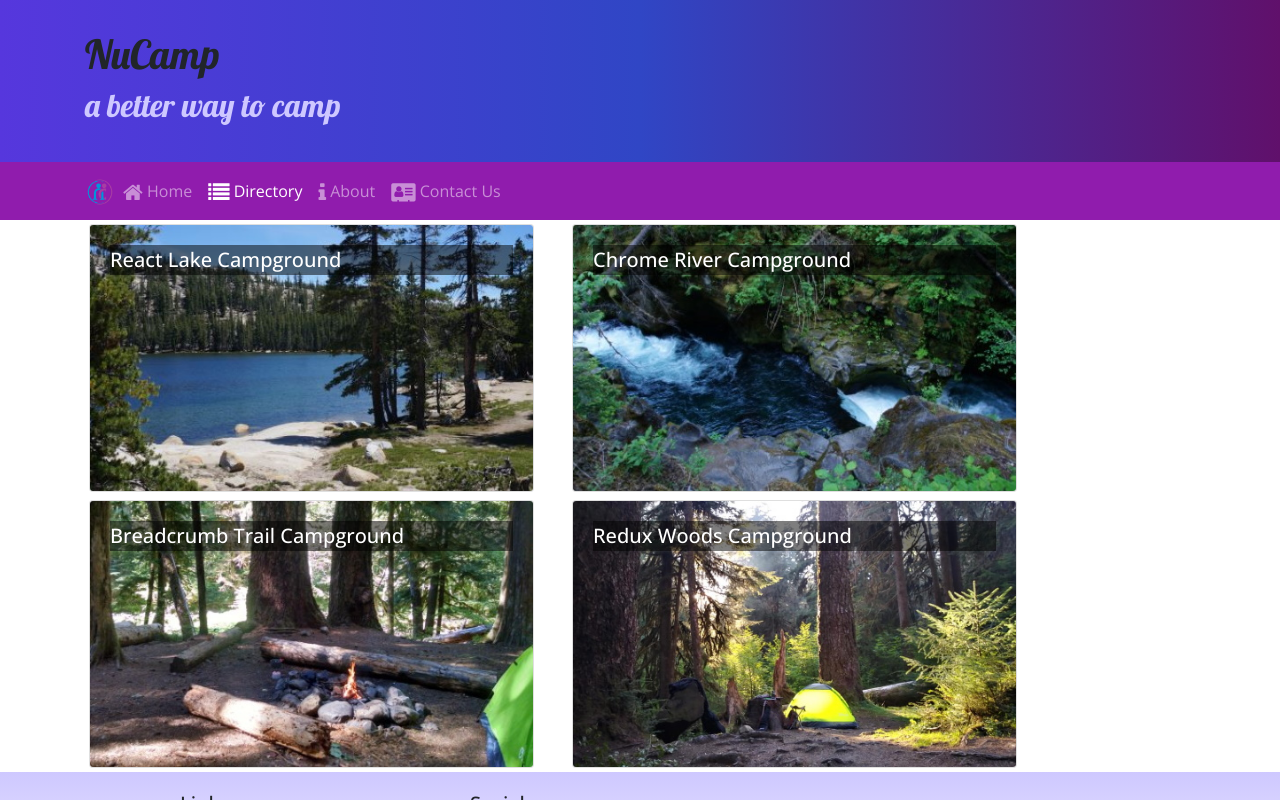
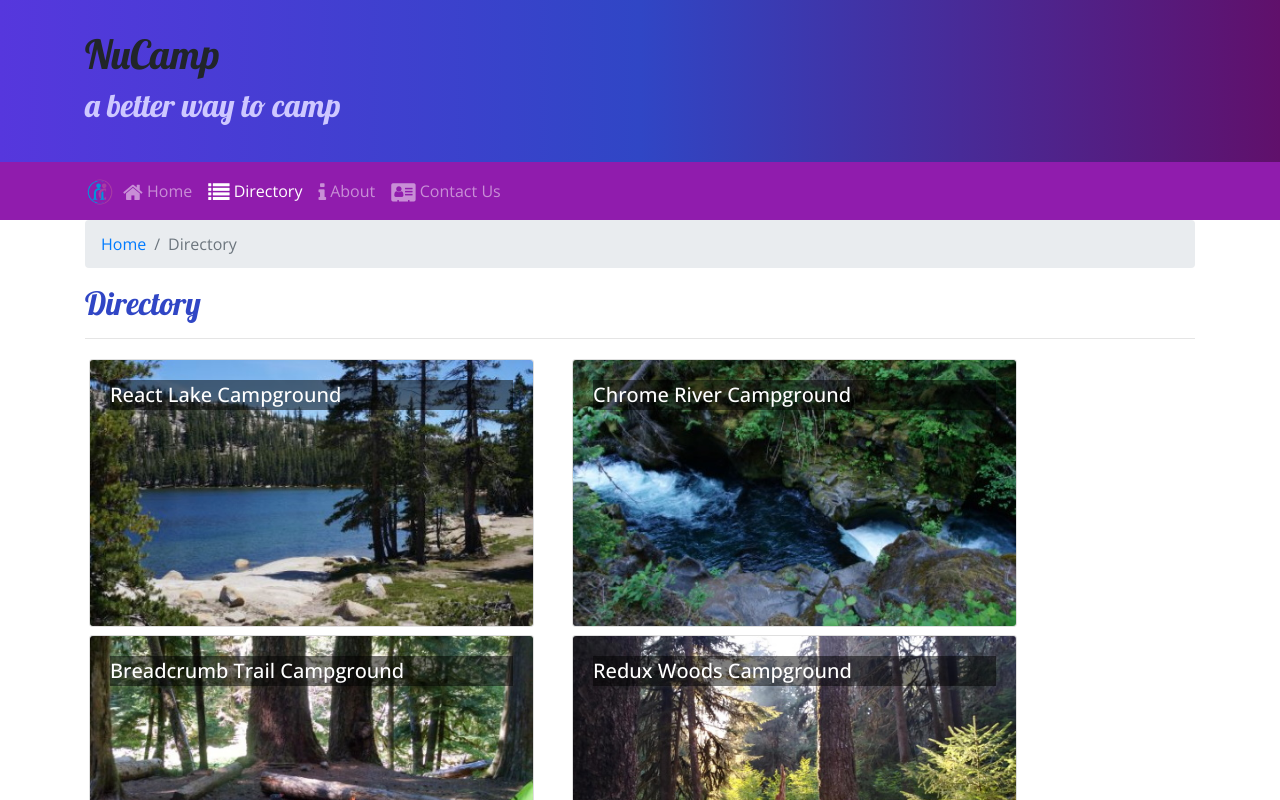
Before and after one commit to KitsuneMiko/react-practice, a React (Create React App) app: page /directory in a window 1280 px wide. Shown: the top 800 px of the page. Built offline with nearby package versions, Linux system fonts and the light colour scheme.

Commit message:
Week 3 Workshop Assignment

```diff
--- a/src/components/AboutComponent.js
+++ b/src/components/AboutComponent.js
@@ -2,12 +2,28 @@ import React from 'react';
 import { Breadcrumb, BreadcrumbItem, Card, CardBody, CardHeader, Media } from 'reactstrap';
 import { Link } from 'react-router-dom';
 
+function RenderPartner({partner}) {
+    if (partner) {
+        return (
+            <React.Fragment>
+                <Media object src={partner.image} alt={partner.name} width="150" />
+                <Media body className="ml-5 mb-4">
+                    <Media heading>{partner.name}</Media>
+                    {partner.description}
+                </Media>
+            </React.Fragment>
+        );
+    }
+    return <div />
+}
 
 function About(props) {
 
     const partners = props.partners.map(partner => {
         return (
-            <h5>{partner.name}</h5>
+            <Media tag="li" key={partner.id}>
+                <RenderPartner partner={partner}/> {/*Something about the way partner is being passed in is wrong, but what? */}
+            </Media>
         );
     });
 
--- a/src/components/CampsiteInfoComponent.js
+++ b/src/components/CampsiteInfoComponent.js
@@ -1,5 +1,6 @@
 import React from 'react';
-import { Card, CardImg, CardImgOverlay, CardText, CardBody, CardTitle } from 'reactstrap';
+import { Card, CardImg, CardImgOverlay, CardText, CardBody, Breadcrumb, BreadcrumbItem } from 'reactstrap';
+import { Link } from 'react-router-dom';
 
 
 
@@ -9,7 +10,6 @@ function RenderCampsite({campsite}) { //Returns cards with the campsite image, t
             <Card>
                 <CardImg top src={campsite.image} alt={campsite.name} />
                 <CardBody>
-                    <CardTitle>{campsite.name}</CardTitle>
                     <CardText>{campsite.description}</CardText>
                 </CardBody>
             </Card>
@@ -39,8 +39,18 @@ function CampsiteInfo(props) {
         return (
             <div className="container">
                 <div className="row">
-                    <RenderCampsite campsite ={props.campsite} />
-                    <RenderComments comments={props.comments} />
+                    <div className="col">
+                        <Breadcrumb>
+                            <BreadcrumbItem><Link to="/directory">Directory</Link></BreadcrumbItem>
+                            <BreadcrumbItem active>{props.campsite.name}</BreadcrumbItem>
+                        </Breadcrumb>
+                        <h2>{props.campsite.name}</h2>
+                        <hr />
+                    </div>
+                    <div className="row">
+                        <RenderCampsite campsite ={props.campsite} />
+                        <RenderComments comments={props.comments} />
+                    </div>
                 </div>
             </div>
         )
--- a/src/components/ContactComponent.js
+++ b/src/components/ContactComponent.js
@@ -1,12 +1,16 @@
-
-
 import React from 'react';
+import { Breadcrumb, BreadcrumbItem } from 'reactstrap';
+import { Link } from 'react-router-dom';
 
 function Contact(props) {
     return (
         <div className="container">
             <div className="row">
                 <div className="col">
+                    <Breadcrumb>
+                        <BreadcrumbItem><Link to="/home">Home</Link></BreadcrumbItem>
+                        <BreadcrumbItem active>Contact Us</BreadcrumbItem>
+                    </Breadcrumb>
                     <h2>Contact Us</h2>
                     <hr />
                 </div>
--- a/src/components/DirectoryComponent.js
+++ b/src/components/DirectoryComponent.js
@@ -1,5 +1,5 @@
 import React from 'react';
-import { Card, CardImg, CardImgOverlay, CardTitle } from 'reactstrap';
+import { Card, CardImg, CardImgOverlay, CardTitle, Breadcrumb, BreadcrumbItem } from 'reactstrap';
 import { Link } from 'react-router-dom';
 
 function RenderDirectoryItem({campsite}) {
@@ -27,9 +27,18 @@ function Directory(props) {
     return (
         <div className="container">
             <div className="row">
+                <div className="col">
+                    <Breadcrumb>
+                        <BreadcrumbItem><Link to="/home">Home</Link></BreadcrumbItem>
+                        <BreadcrumbItem active>Directory</BreadcrumbItem>
+                    </Breadcrumb>
+                    <h2>Directory</h2>
+                    <hr />
+                </div>
+            </div>
+            <div className="row">
                 {directory}
             </div>
-
         </div>
     );
 }
--- a/src/components/MainComponent.js
+++ b/src/components/MainComponent.js
@@ -10,6 +10,7 @@ import { CAMPSITES } from '../shared/campsites';
 import { COMMENTS } from '../shared/comments';
 import { PARTNERS } from '../shared/partners';
 import { PROMOTIONS } from '../shared/promotions';
+import About from './AboutComponent';
 
 class Main extends Component {
   constructor(props) {
@@ -48,6 +49,7 @@ class Main extends Component {
           <Route exact path='/directory' render={() => <Directory campsites={this.state.campsites}/>} />
           <Route exact path='/contactus' component={Contact} />
           <Route path='/directory/:campsiteId' component={CampsiteWithId} />
+          <Route exact path='/aboutus' render={() => <About partners={this.state.partners}/>} />
           <Redirect to='/home' />
         </Switch>
         <Footer />
```
